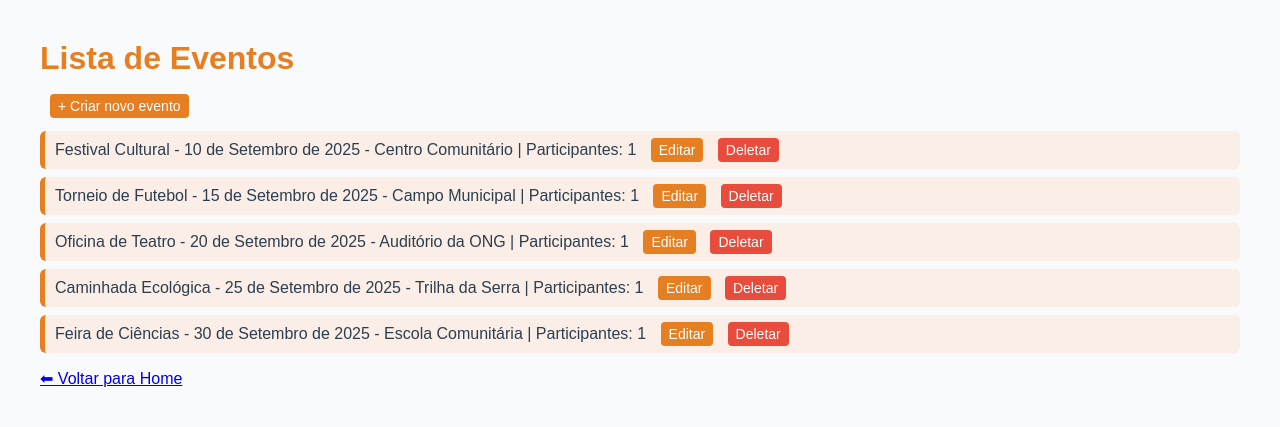
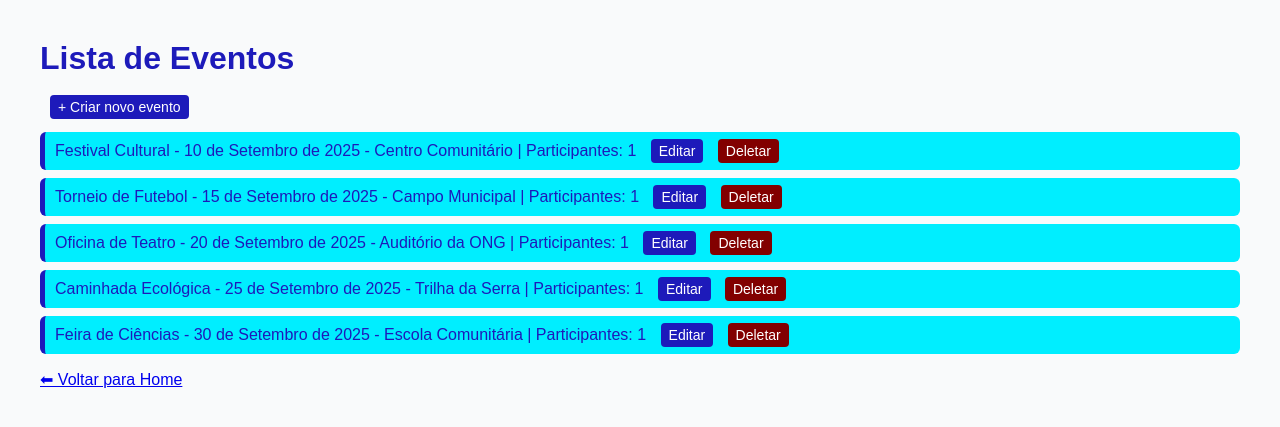
Before and after one commit to PDTCCLF/bora-fazer-acontecer, a Django app: page /eventos/ in a window 1280 px wide. Shown: the top 427 px of the page. Run offline with Django 5.2, Linux system fonts and the light colour scheme; a user stored in the database is signed in; data comes from the database, SQL or seed files in the repository.

Commit message:
style: altera style das pag pessoas eventos patrocinadores com cores wcag

```diff
--- a/eventos/static/eventos/css/style.css
+++ b/eventos/static/eventos/css/style.css
@@ -2,12 +2,17 @@
     font-family: Arial, sans-serif;
     margin: 40px;
     background: #f9fafb;
-    color: #2c3e50;
+    color: #1d1aba;
 }
 
 /* -------- TÍTULOS -------- */
-h1 {
-    color: #e67e22; /* laranja para eventos */
+.lista-eventos h1 {
+    color: #07578c;
+    margin-bottom: 20px;
+}
+
+.lista-participacoes h1 {
+    color: #07578c;
     margin-bottom: 20px;
 }
 
@@ -18,11 +23,11 @@
 }
 
 .lista-eventos li {
-    background: #fbeee6; /* laranja bem claro */
+    background: #00eeff;
     margin-bottom: 8px;
     padding: 10px;
     border-radius: 6px;
-    border-left: 5px solid #e67e22;
+    border-left: 5px solid #1d1aba;
 }
 
 /* -------- LISTA DE PARTICIPAÇÕES -------- */
@@ -32,11 +37,11 @@
 }
 
 .lista-participacoes li {
-    background: #f3e6ff; /* roxo claro */
+    background: #00eeff;
     margin-bottom: 8px;
     padding: 10px;
     border-radius: 6px;
-    border-left: 5px solid #8e44ad; /* roxo mais forte */
+    border-left: 5px solid #1d1aba;
 }
 
 /* -------- BOTÕES -------- */
@@ -45,19 +50,19 @@
     padding: 4px 8px;
     text-decoration: none;
     color: white;
-    background: #e67e22; /* padrão eventos */
+    background: #1d1aba;
     border-radius: 4px;
     font-size: 14px;
 }
 
 a.btn:hover {
-    background: #ca6f1e;
+    background: #1d1aba;
 }
 
 a.btn-danger {
-    background: #e74c3c;
+    background: #820000;
 }
 
 a.btn-danger:hover {
-    background: #c0392b;
+    background: #820000;
 }
```
Also changed, not shown: patrocinadores/static/patrocinadores/css/style.css (+17 -10 lines), pessoas/static/pessoas/css/style.css (+33 -10 lines).
